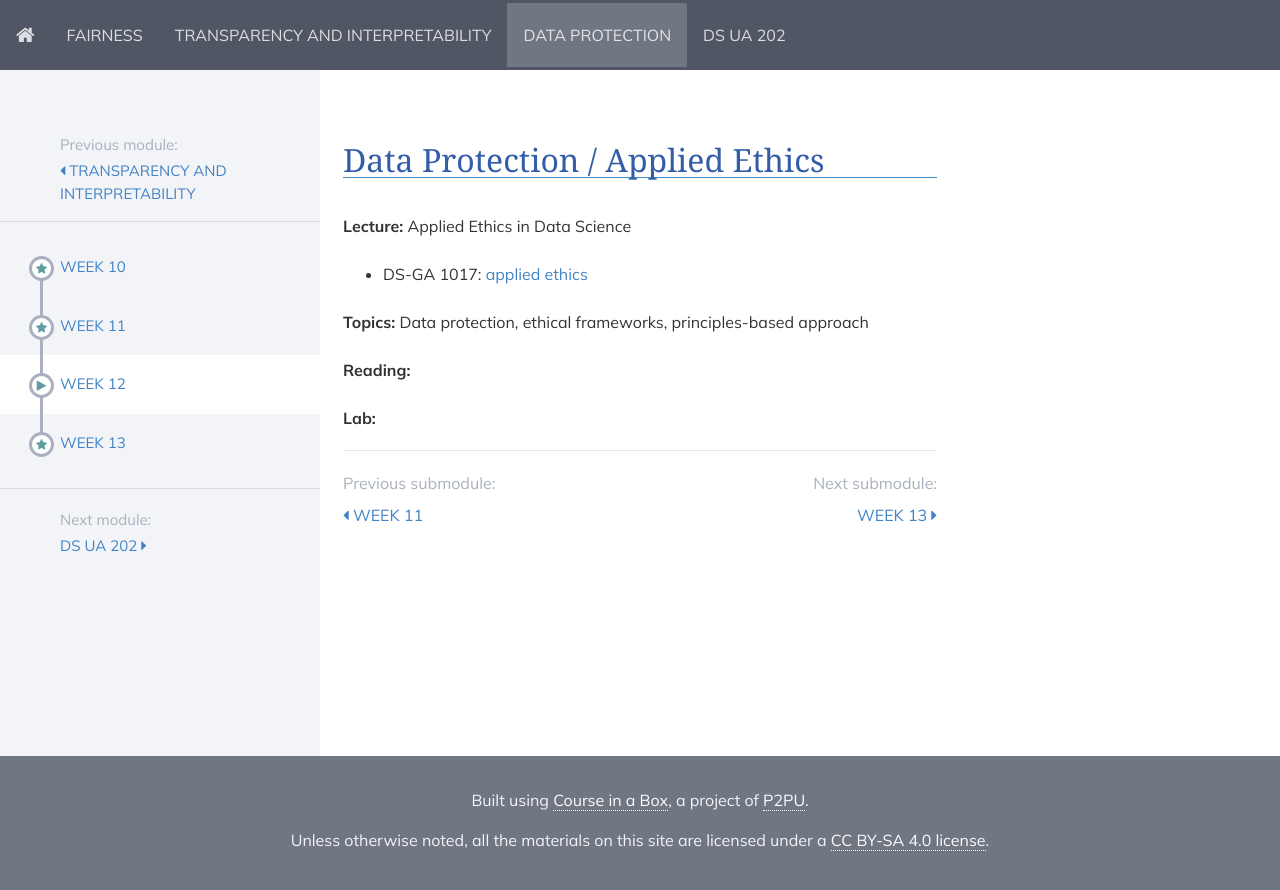
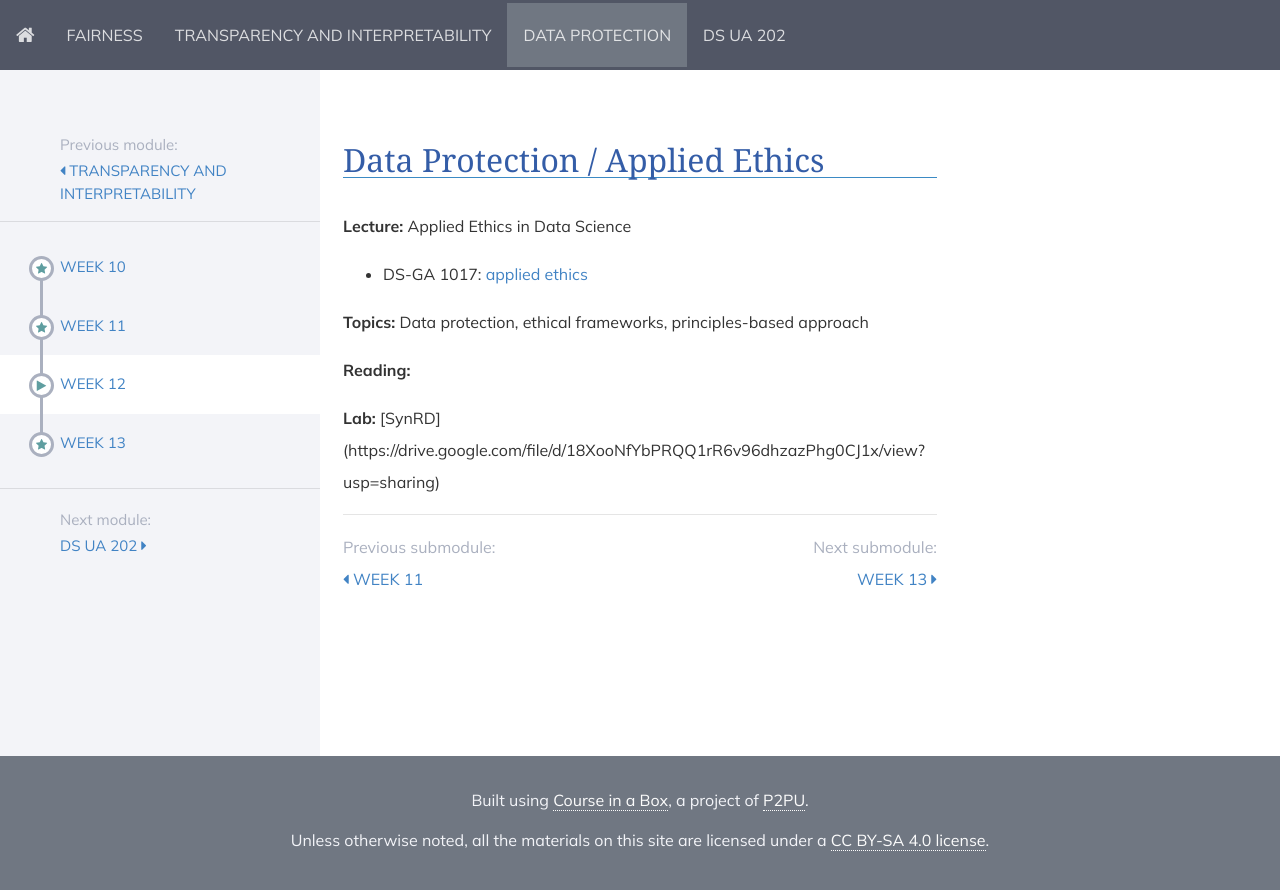
Before and after one commit to DataResponsibly/rds25, a Jekyll site: the page built from modules/data_protection/_posts/2000-01-03-week9.md, in a window 1280 px wide. Shown: the top 890 px of the page. Built offline with Jekyll 4.4.1, drawn with Linux system fonts in a browser that asks for light colours; nearby versions of some CDN libraries.

Commit message:
Added lab12 link to 2000-01-03-week9.md

```diff
--- a/modules/data_protection/_posts/2000-01-03-week9.md
+++ b/modules/data_protection/_posts/2000-01-03-week9.md
@@ -13,6 +13,6 @@
 **Reading:**
 <!--- [Data Protection](../../../assets/protection_reader_2024.pdf) -->
 
-**Lab:**
+**Lab:** [SynRD] (https://drive.google.com/file/d/18XooNfYbPRQQ1rR6v96dhzazPhg0CJ1x/view?usp=sharing)
 
 <!---  * DS-UA 202: ... * DS-GA 1017: [Colab Notebook](https://colab.research.google.com/drive/1rRv5lBIpBF1K_jsZ7D7akdmnGVV81f1D?usp=sharing) -->
```
